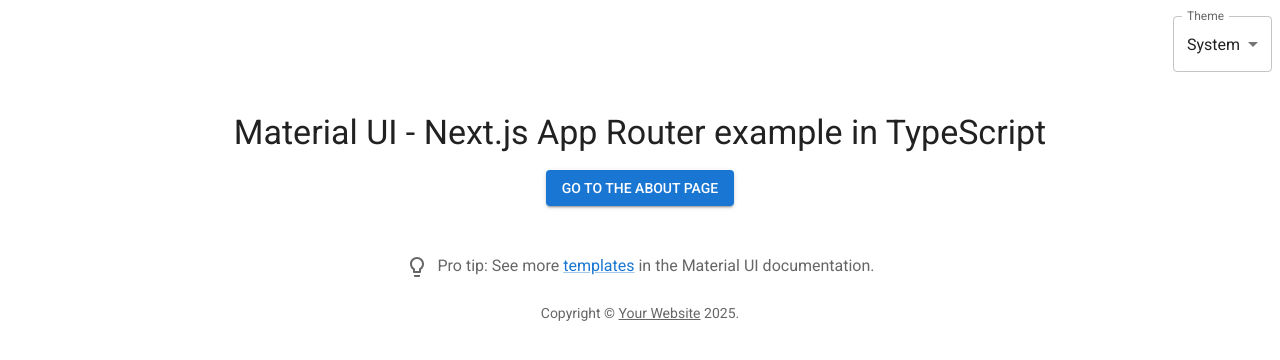
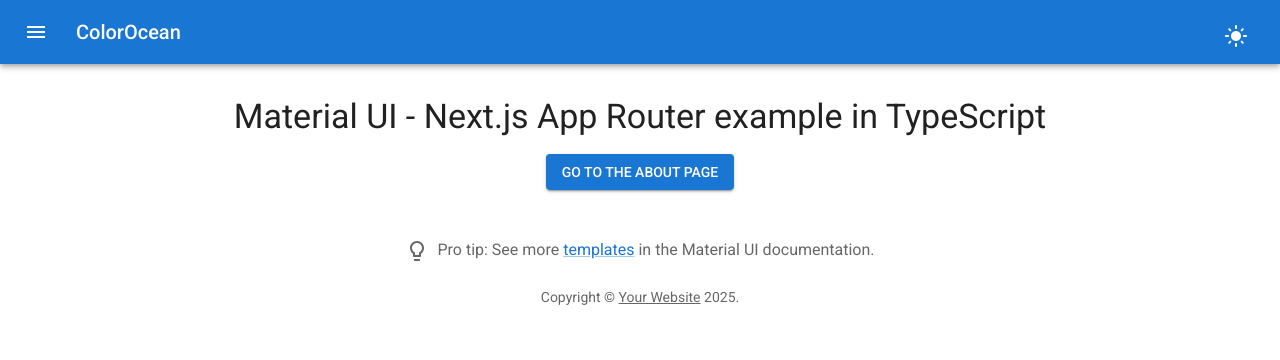
Before and after one commit to JaberChowdhury/NextJs_project, a Next.js app: page / in a window 1280 px wide. Shown: the top 360 px of the page. Built offline with nearby package versions, Linux system fonts and the light colour scheme; what @mui/material-nextjs would draw is missing.

Commit message:
feat: add Navbar component and integrate with layout; refactor ModeSwitch for icon-based theme toggling

```diff
--- a/app/layout.tsx
+++ b/app/layout.tsx
@@ -4,7 +4,8 @@
 import CssBaseline from "@mui/material/CssBaseline";
 import theme from "@/theme";
 import InitColorSchemeScript from "@mui/material/InitColorSchemeScript";
-import ModeSwitch from "@/components/ModeSwitch";
+
+import Navbar from "@/components/Navbar";
 
 export default function RootLayout(props: { children: React.ReactNode }) {
   return (
@@ -15,7 +16,8 @@
           <ThemeProvider theme={theme}>
             {/* CssBaseline kickstart an elegant, consistent, and simple baseline to build upon. */}
             <CssBaseline />
-            <ModeSwitch />
+
+            <Navbar />
             {props.children}
           </ThemeProvider>
         </AppRouterCacheProvider>
--- a/components/ModeSwitch.tsx
+++ b/components/ModeSwitch.tsx
@@ -1,11 +1,9 @@
 "use client";
 import * as React from "react";
 import Box from "@mui/material/Box";
-import FormControl from "@mui/material/FormControl";
-import InputLabel from "@mui/material/InputLabel";
-import MenuItem from "@mui/material/MenuItem";
-import Select from "@mui/material/Select";
 import { useColorScheme } from "@mui/material/styles";
+import ModeNightRoundedIcon from "@mui/icons-material/ModeNightRounded";
+import LightModeRoundedIcon from "@mui/icons-material/LightModeRounded";
 
 export default function ModeSwitch() {
   const { mode, setMode } = useColorScheme();
@@ -19,22 +17,11 @@
         justifyContent: "flex-end",
         mt: 1,
         p: 1,
+        cursor: "pointer",
       }}
+      onClick={() => setMode(mode === "dark" ? "light" : "dark")}
     >
-      <FormControl>
-        <InputLabel id="mode-select-label">Theme</InputLabel>
-        <Select
-          labelId="mode-select-label"
-          id="mode-select"
-          value={mode}
-          onChange={(event) => setMode(event.target.value as typeof mode)}
-          label="Theme"
-        >
-          <MenuItem value="system">System</MenuItem>
-          <MenuItem value="light">Light</MenuItem>
-          <MenuItem value="dark">Dark</MenuItem>
-        </Select>
-      </FormControl>
+      {mode === "dark" ? <ModeNightRoundedIcon /> : <LightModeRoundedIcon />}
     </Box>
   );
 }
--- /dev/null
+++ b/components/Navbar.tsx
@@ -0,0 +1,32 @@
+import * as React from "react";
+import AppBar from "@mui/material/AppBar";
+import Box from "@mui/material/Box";
+import Toolbar from "@mui/material/Toolbar";
+import Typography from "@mui/material/Typography";
+import Button from "@mui/material/Button";
+import IconButton from "@mui/material/IconButton";
+import MenuIcon from "@mui/icons-material/Menu";
+import ModeSwitch from "@/components/ModeSwitch";
+export default function Navbar() {
+  return (
+    <Box sx={{ flexGrow: 1 }}>
+      <AppBar position="static">
+        <Toolbar>
+          <IconButton
+            size="large"
+            edge="start"
+            color="inherit"
+            aria-label="menu"
+            sx={{ mr: 2 }}
+          >
+            <MenuIcon />
+          </IconButton>
+          <Typography variant="h6" component="div" sx={{ flexGrow: 1 }}>
+            ColorOcean
+          </Typography>
+          <ModeSwitch />
+        </Toolbar>
+      </AppBar>
+    </Box>
+  );
+}
--- a/package.json
+++ b/package.json
@@ -11,8 +11,10 @@
   "dependencies": {
     "@emotion/react": "^11.14.0",
     "@emotion/styled": "^11.14.0",
+    "@mui/icons-material": "^6.3.0",
     "@mui/material": "^6.2.1",
     "@mui/material-nextjs": "^6.2.1",
+    "@toolpad/core": "^0.11.0",
     "next": "15.1.2",
     "next-themes": "^0.4.4",
     "react": "^19.0.0",
```
Also changed, not shown: 1 other file (tests, documents, lock files or other folders).
